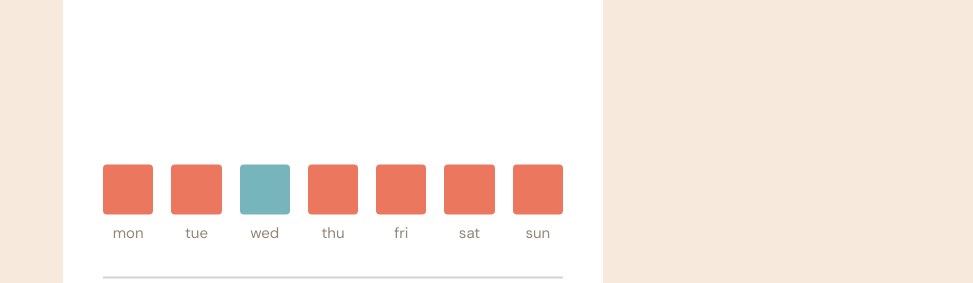
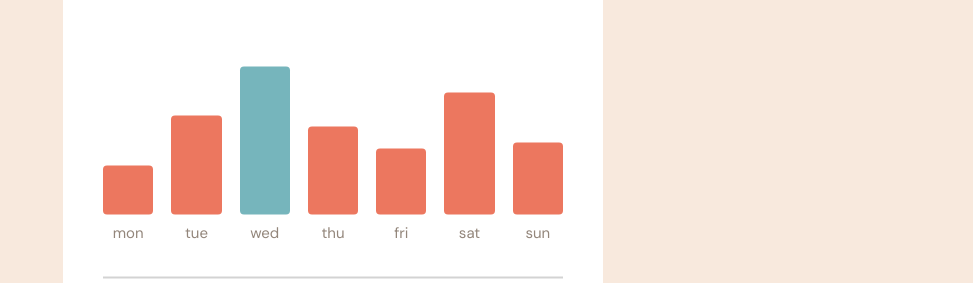
Before and after one commit to JunoField/fmj1-expenses-chart-component, a plain HTML site: page index.html in a window 1280 px wide. Shown: the part 294-577 px from the top of the page, without its empty margins (307-1280 px from the left). Drawn offline with Linux system fonts and the light colour scheme.

Commit message:
added JSON reading/height setting

```diff
--- /dev/null
+++ b/addData.js
@@ -0,0 +1,31 @@
+//runs when loaded, add data to chart
+function addData(){
+    const MAX_HEIGHT_PX = 148; //max height of bar
+
+    getData().then(data => {
+        var max = getMax(data); //get highest value in data
+
+        data.forEach(item => {
+            var newHeight = (item.amount / max) * MAX_HEIGHT_PX;
+            document.getElementById("bar-" + item.day).style.height = (newHeight.toString() + 'px'); //set height of bar to match value proportionally
+        });
+    })
+}
+
+//get data from JSON file
+async function getData(){
+    const response = await fetch('./data.json');
+    const data = await response.json();
+    return data; //returns data as array
+}
+
+//from data get highest value
+function getMax(arr){
+    var max = 0;
+    arr.forEach(item => {
+        if (item.amount > max){
+            max = item.amount;
+        }
+    });
+    return max;
+}
--- a/index.html
+++ b/index.html
@@ -13,8 +13,9 @@
 
   <title>Frontend Mentor | Expenses chart component</title>
 
+  <script src="./addData.js" defer></script>
 </head>
-<body>
+<body onload="addData()">
 
   <main id="main-container">
     <div class="card" id="balance-section">
@@ -28,43 +29,43 @@
       <div id="bar-chart">
         <div class="chart-column" id="col-mon">
           <label class="amount-label"></label>
-          <div class="bar"></div>
+          <div class="bar" id="bar-mon"></div>
           <label class="day-label">mon</label>
         </div>
 
         <div class="chart-column" id="col-tue">
           <label class="amount-label"></label>
-          <div class="bar"></div>
+          <div class="bar" id="bar-tue"></div>
           <label class="day-label">tue</label>
         </div>
 
         <div class="chart-column" id="col-wed">
           <label class="amount-label"></label>
-          <div class="bar"></div>
+          <div class="bar" id="bar-wed"></div>
           <label class="day-label">wed</label>
         </div>
 
         <div class="chart-column" id="col-thu">
           <label class="amount-label"></label>
-          <div class="bar"></div>
+          <div class="bar" id="bar-thu"></div>
           <label class="day-label">thu</label>
         </div>
 
         <div class="chart-column" id="col-fri">
           <label class="amount-label"></label>
-          <div class="bar"></div>
+          <div class="bar" id="bar-fri"></div>
           <label class="day-label">fri</label>
         </div>
 
         <div class="chart-column" id="col-sat">
           <label class="amount-label"></label>
-          <div class="bar"></div>
+          <div class="bar" id="bar-sat"></div>
           <label class="day-label">sat</label>
         </div>
 
         <div class="chart-column" id="col-sun">
           <label class="amount-label"></label>
-          <div class="bar"></div>
+          <div class="bar" id="bar-sun"></div>
           <label class="day-label">sun</label>
         </div>
       </div>
```
